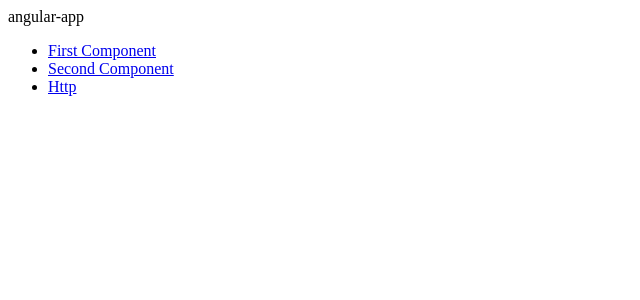
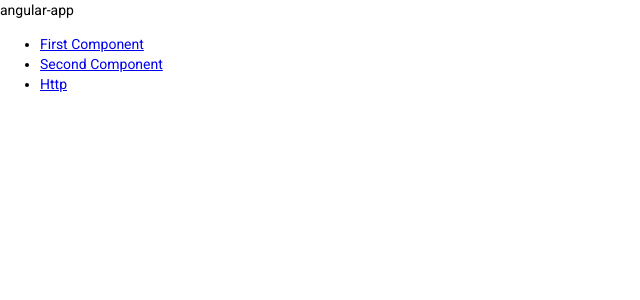
Before and after one commit to zyxbest/angular-app, an Angular app: page / in a window 1280 px wide. Shown: the top 300 px of the page, without its empty margins (0-640 px from the left). Built offline with nearby package versions, Linux system fonts and the light colour scheme.

Commit message:
chore: add material

```diff
--- a/angular.json
+++ b/angular.json
@@ -27,6 +27,7 @@
               "src/assets"
             ],
             "styles": [
+              "./node_modules/@angular/material/prebuilt-themes/indigo-pink.css",
               "src/styles.css"
             ],
             "scripts": []
@@ -94,6 +95,7 @@
               "src/assets"
             ],
             "styles": [
+              "./node_modules/@angular/material/prebuilt-themes/indigo-pink.css",
               "src/styles.css"
             ],
             "scripts": []
--- a/package.json
+++ b/package.json
@@ -11,10 +11,12 @@
   "private": true,
   "dependencies": {
     "@angular/animations": "~13.1.0",
+    "@angular/cdk": "^13.1.2",
     "@angular/common": "~13.1.0",
     "@angular/compiler": "~13.1.0",
     "@angular/core": "~13.1.0",
     "@angular/forms": "~13.1.0",
+    "@angular/material": "^13.1.2",
     "@angular/platform-browser": "~13.1.0",
     "@angular/platform-browser-dynamic": "~13.1.0",
     "@angular/router": "~13.1.0",
@@ -26,6 +28,7 @@
     "@angular-devkit/build-angular": "~13.1.3",
     "@angular/cli": "~13.1.3",
     "@angular/compiler-cli": "~13.1.0",
+    "@schematics/angular": "^13.1.3",
     "@types/jasmine": "~3.10.0",
     "@types/node": "^12.11.1",
     "jasmine-core": "~3.10.0",
--- a/src/app/app.module.ts
+++ b/src/app/app.module.ts
@@ -8,6 +8,7 @@
 import { ChildAComponent } from './child/child-a/child-a.component';
 import { ChildBComponent } from './child/child-b/child-b.component';
 import { HttpComponent } from './http/http.component';
+import { BrowserAnimationsModule } from '@angular/platform-browser/animations';
 
 @NgModule({
   declarations: [
@@ -21,7 +22,8 @@
   imports: [
     BrowserModule,
     AppRoutingModule,
-    HttpClientModule
+    HttpClientModule,
+    BrowserAnimationsModule
   ],
   providers: [],
   bootstrap: [AppComponent]
--- a/src/index.html
+++ b/src/index.html
@@ -6,8 +6,11 @@
   <base href="/">
   <meta name="viewport" content="width=device-width, initial-scale=1">
   <link rel="icon" type="image/x-icon" href="favicon.ico">
+  <link rel="preconnect" href="https://fonts.gstatic.com">
+  <link href="https://fonts.googleapis.com/css2?family=Roboto:wght@300;400;500&display=swap" rel="stylesheet">
+  <link href="https://fonts.googleapis.com/icon?family=Material+Icons" rel="stylesheet">
 </head>
-<body>
+<body class="mat-typography">
   <app-root></app-root>
 </body>
 </html>
--- a/src/styles.css
+++ b/src/styles.css
@@ -1 +1,4 @@
 /* You can add global styles to this file, and also import other style files */
+
+html, body { height: 100%; }
+body { margin: 0; font-family: Roboto, "Helvetica Neue", sans-serif; }
```
Also changed, not shown: 1 other file (tests, documents, lock files or other folders).
